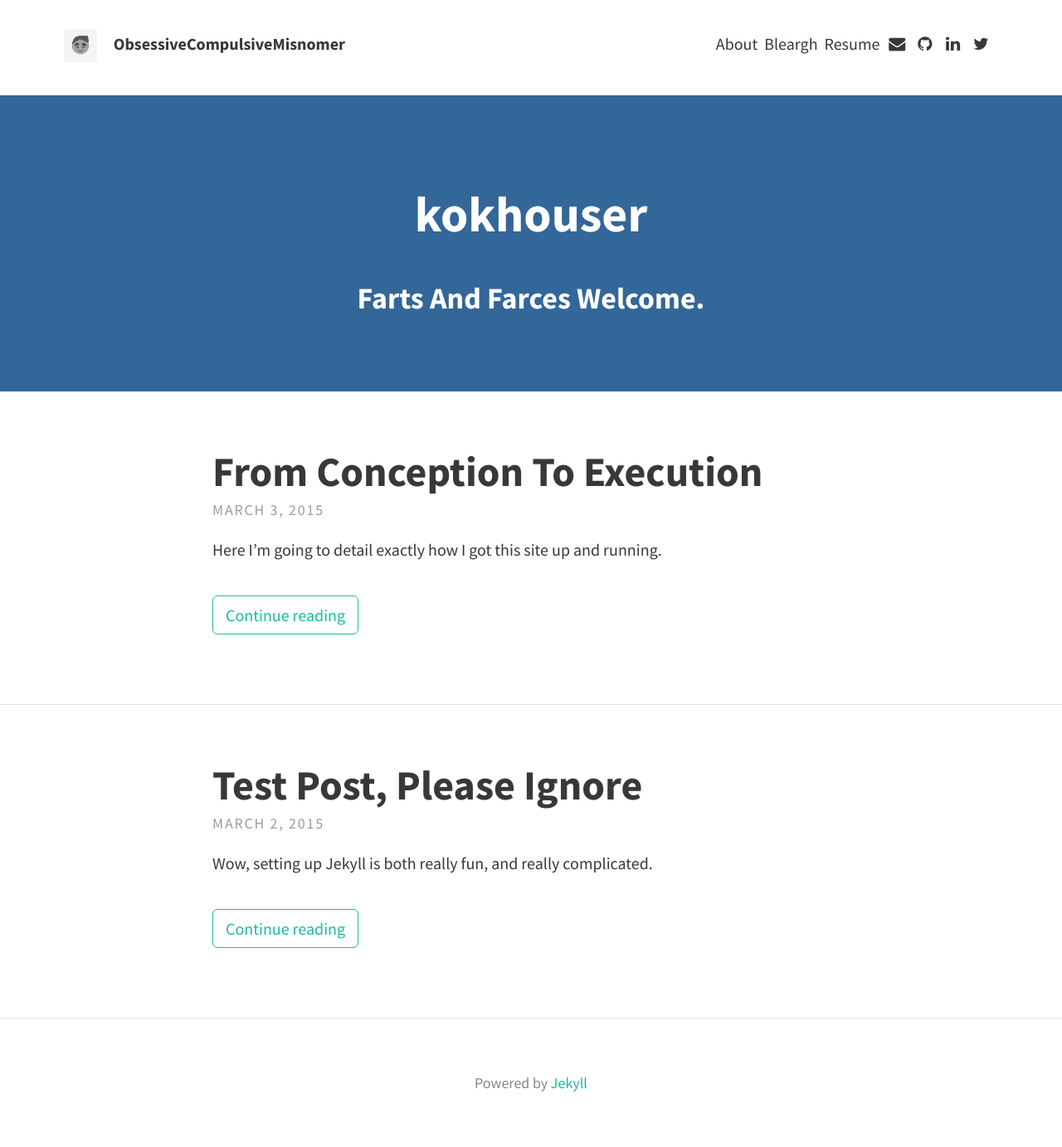
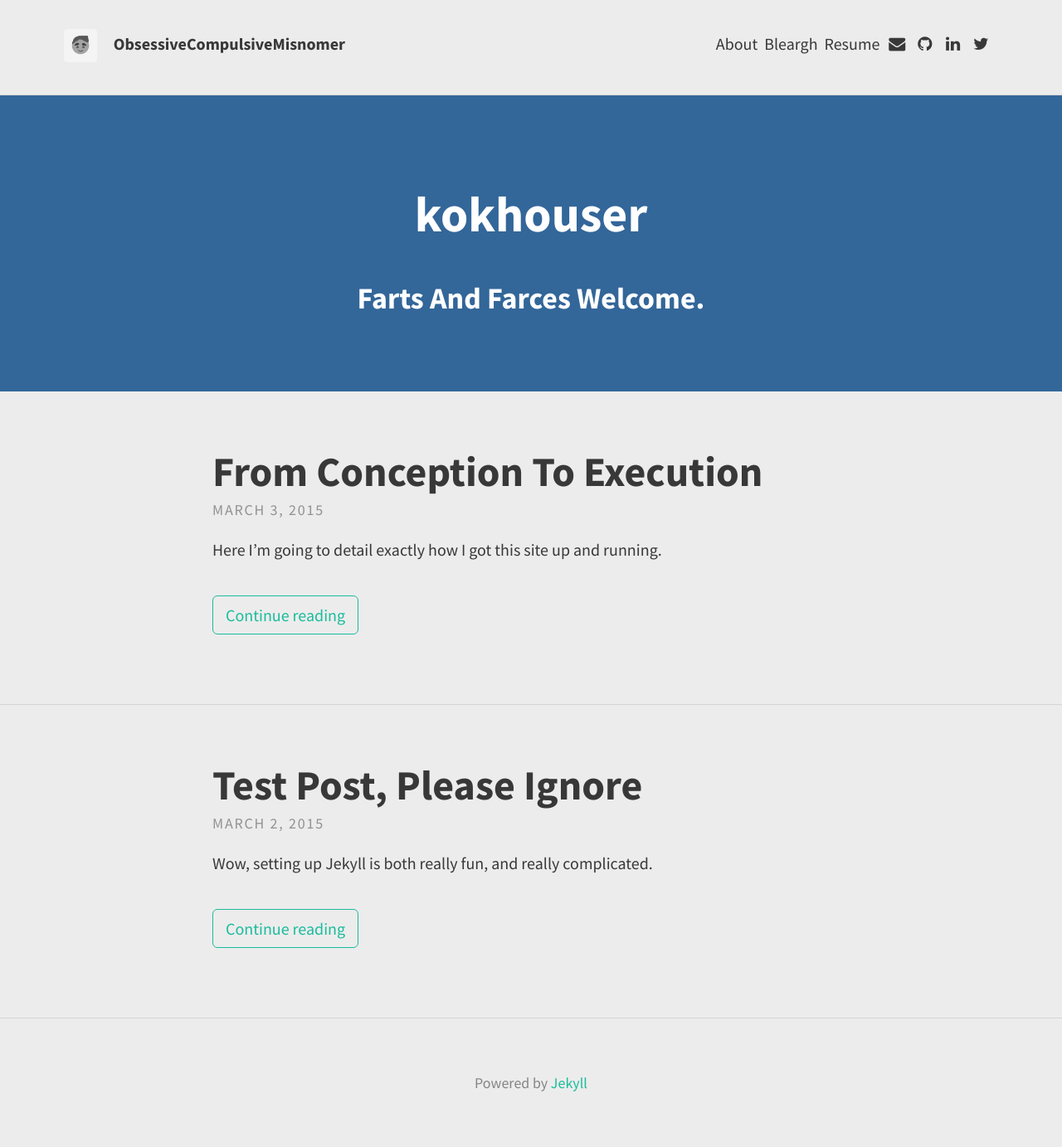
Before and after one commit to kokhouser/kokhouser.github.io, a Jekyll site: the page built from blog/index.html, in a window 1280 px wide. Shown: the whole page at 83% size. Built offline with Jekyll 4.4.1, drawn with Linux system fonts in a browser that asks for light colours; nearby versions of some CDN libraries; the list of posts is cut into pages by our own code.

Commit message:
Changed background colors slightly

```diff
--- a/_sass/base/_variables.scss
+++ b/_sass/base/_variables.scss
@@ -8,8 +8,8 @@ $padding-small: 5%;
 $padding-x-small: 3%;
 
 // brand colors
-$brand-color: #fff;
-$background-color: #fff;
+$brand-color: #ececec;
+$background-color: #ececec;
 $border-color: rgba(0, 0, 0, 0.1); // rgba recommended if using feature images
 
 // typography colors
```
